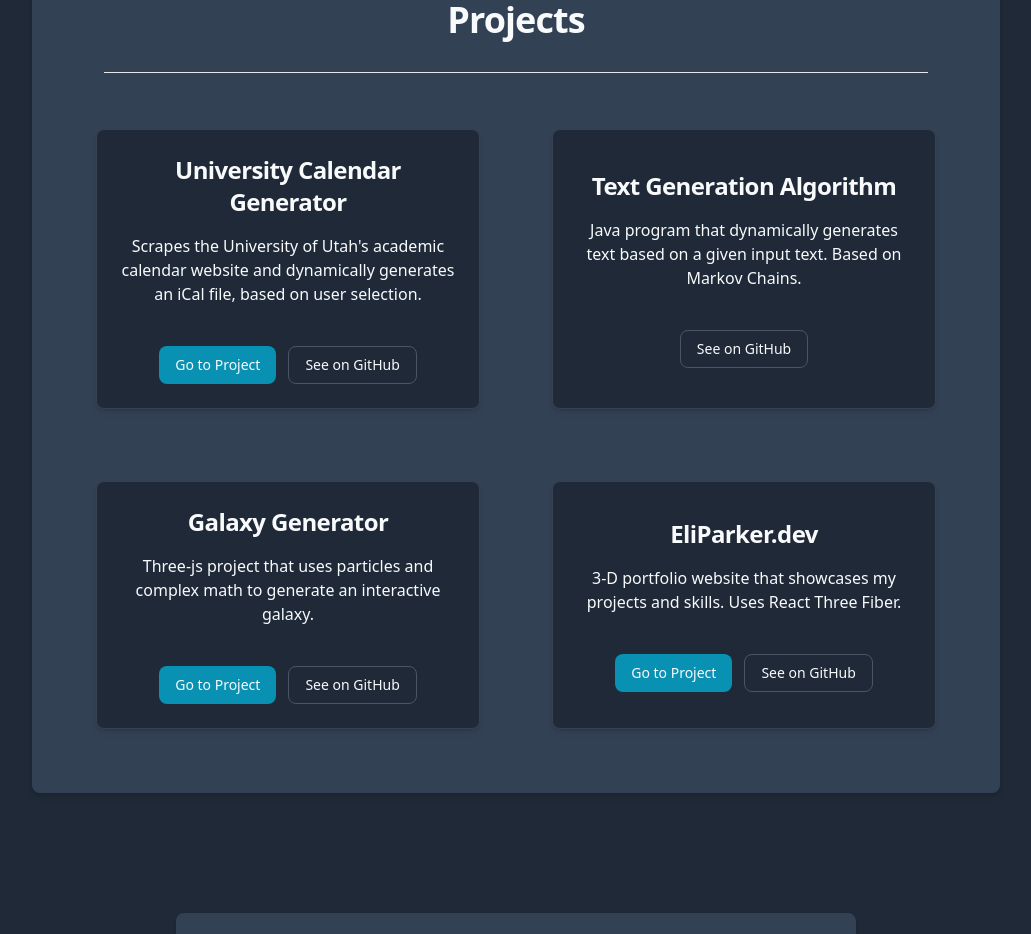
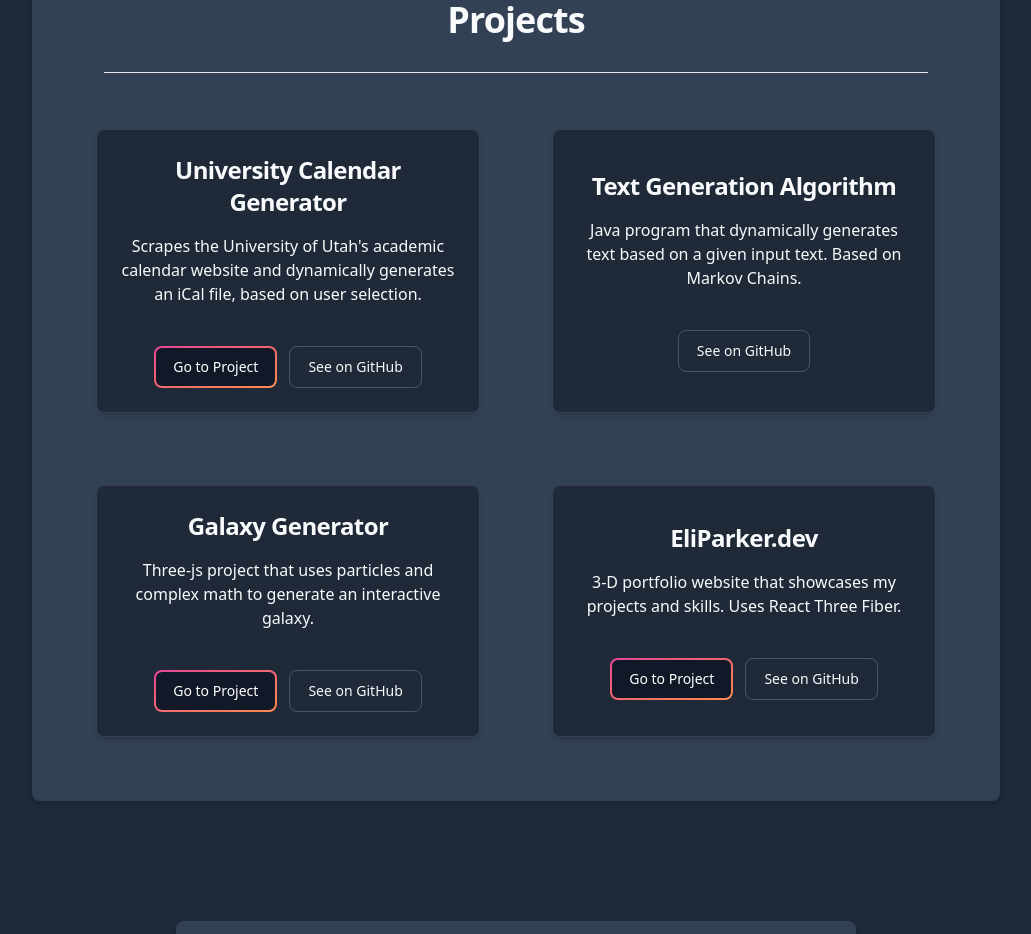
Before and after one commit to Eli-Parker/react-site, a React (Vite) app: page / in a window 1280 px wide. Shown: the part 700-1634 px from the top of the page, without its empty margins (124-1155 px from the left). Built offline with nearby package versions, Linux system fonts and the light colour scheme.

Commit message:
Updated projects with colorful buttons

```diff
--- a/src/Projects.tsx
+++ b/src/Projects.tsx
@@ -1,6 +1,6 @@
 import { Key } from 'react';
 import projects from './Data/projects.json';
-import { Card } from 'flowbite-react';
+import { Button, Card } from 'flowbite-react';
 
 
 /**
@@ -31,7 +31,7 @@
         <div className="grid grid-cols-1 gap-6 sm:grid-cols-2 lg:grid-cols-2">
 
         {projects.projects.map((project: { name: string; description: string; siteReference: string; github: string; }, index: Key) => (
-            <Card key={index} href="#" className="m-6 max-w-sm">
+            <Card key={index} className="m-6 max-w-sm">
                 {/* Card title */}
                 <h5 className="text-2xl font-bold tracking-tight dark:text-slate-50">
                     {project.name}
@@ -47,27 +47,22 @@
 
                     {/* Site Reference (only display if there's a reference) */}
                     {project.siteReference != "" && (
-                        <a
-                            href={project.siteReference}
-                            className="
-                                inline-flex items-center rounded-lg bg-cyan-700 px-4 py-2 text-center text-sm font-medium
-                                text-slate-50 hover:bg-cyan-800 focus:outline-none focus:ring-4 focus:ring-cyan-300
-                                dark:bg-cyan-600 dark:hover:bg-cyan-700 dark:focus:ring-cyan-800"
+                        <Button
+                            onMouseDown={(e: { button: number; }) => { if (e.button === 0 || e.button === 1) window.open(project.siteReference) }}
+                            outline gradientDuoTone="pinkToOrange"
                         >
                             Go to Project
-                        </a>
+                        </Button>
                     )}
-                    <a
+                    <Button
                         href={project.github}
                         className="
-                            inline-flex items-center rounded-lg border border-gray-300 bg-white
-                            px-4 py-2 text-center text-sm font-medium text-slate-50 hover:bg-gray-100
                             focus:outline-none focus:ring-4 focus:ring-gray-200 dark:border-gray-600
                           dark:bg-gray-800 dark:text-slate-50 dark:hover:border-gray-700 dark:hover:bg-gray-700
                           dark:focus:ring-gray-700"
                     >
                         See on GitHub
-                    </a>
+                    </Button>
                 </div>
             </Card>
         ))}
```
